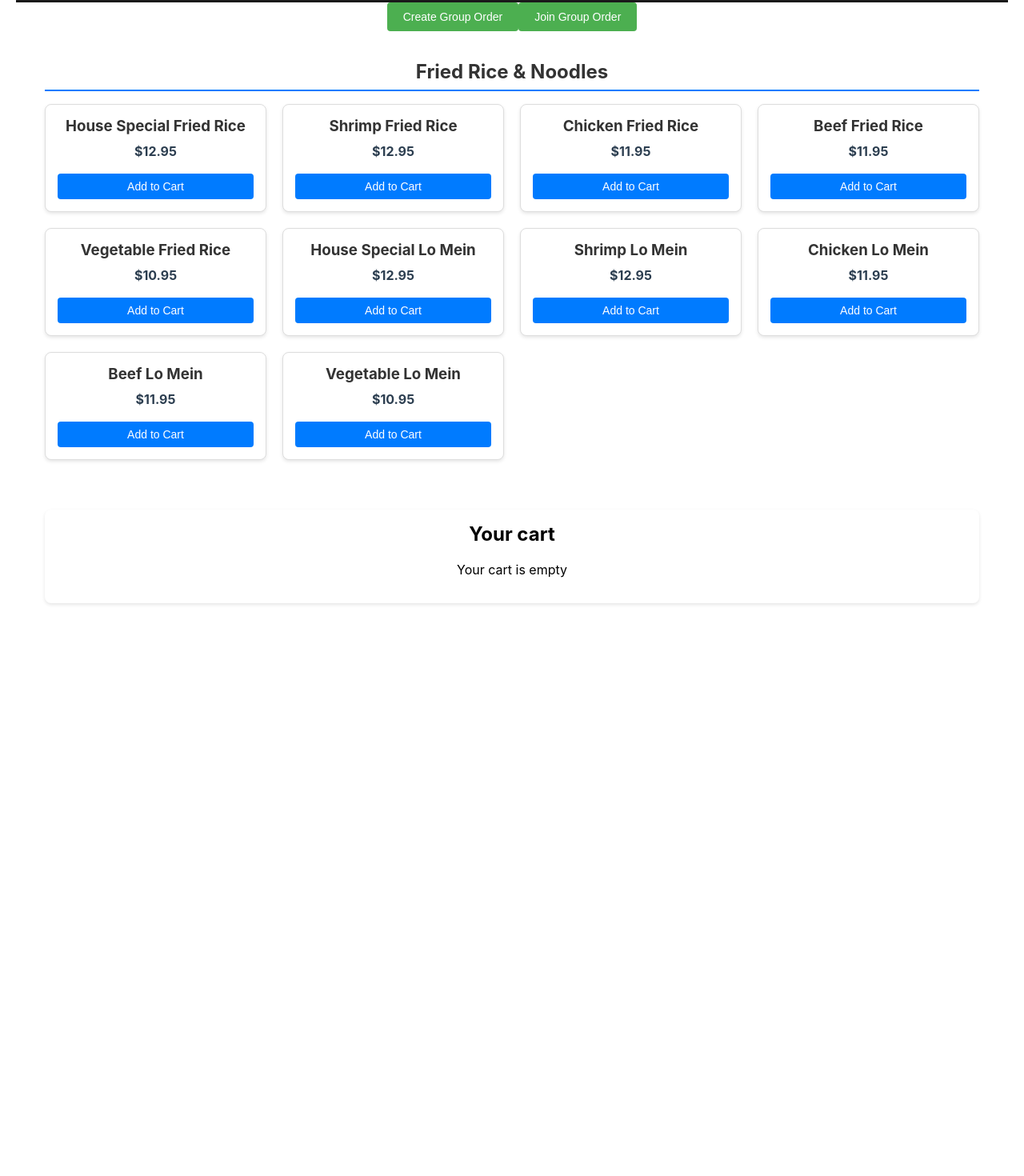
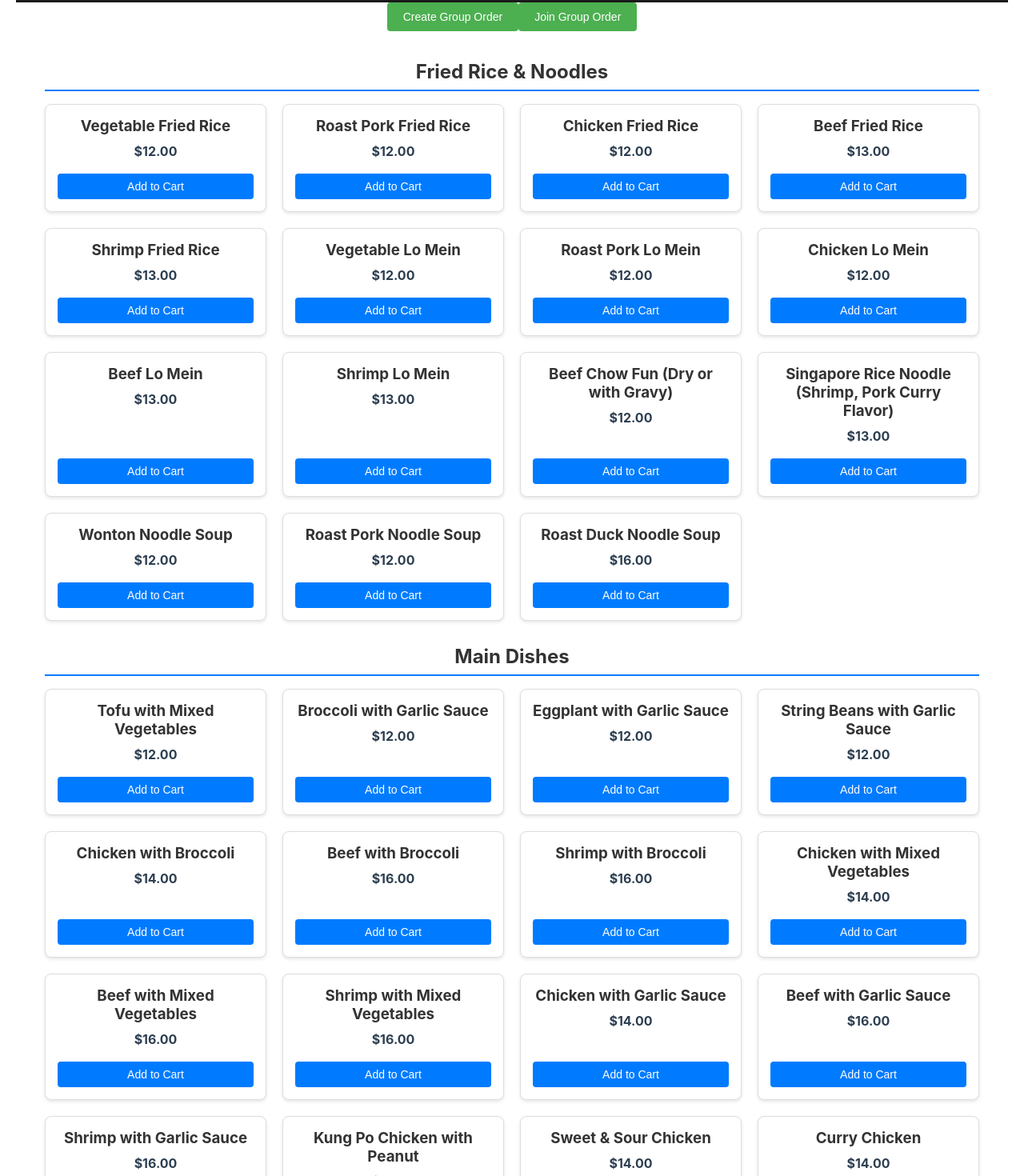
Before and after one commit to omarionnn/bigorders-client, a React (Create React App) app: page / in a window 1280 px wide. Shown: the part 120-1590 px from the top of the page at 80% size. Before the commit the page ends 910 px from the top, so only its background shows below. Built offline with nearby package versions, Linux system fonts and the light colour scheme; the HTML template or start-up script is replaced by a standard one.

Commit message:
Update menu items and prices

```diff
--- a/src/App.js
+++ b/src/App.js
@@ -8,19 +8,47 @@ import JoinOrderModal from './components/GroupOrder/JoinOrderModal';
 import Receipt from './components/GroupOrder/Receipt';
 import './App.css';
 
-// Menu data
+// Updated Menu data
 const menuData = {
   "Fried Rice & Noodles": [
-    { id: 1, name: "House Special Fried Rice", price: 12.95 },
-    { id: 2, name: "Shrimp Fried Rice", price: 12.95 },
-    { id: 3, name: "Chicken Fried Rice", price: 11.95 },
-    { id: 4, name: "Beef Fried Rice", price: 11.95 },
-    { id: 5, name: "Vegetable Fried Rice", price: 10.95 },
-    { id: 6, name: "House Special Lo Mein", price: 12.95 },
-    { id: 7, name: "Shrimp Lo Mein", price: 12.95 },
-    { id: 8, name: "Chicken Lo Mein", price: 11.95 },
-    { id: 9, name: "Beef Lo Mein", price: 11.95 },
-    { id: 10, name: "Vegetable Lo Mein", price: 10.95 }
+    { id: 1, name: "Vegetable Fried Rice", price: 12.00 },
+    { id: 2, name: "Roast Pork Fried Rice", price: 12.00 },
+    { id: 3, name: "Chicken Fried Rice", price: 12.00 },
+    { id: 4, name: "Beef Fried Rice", price: 13.00 },
+    { id: 5, name: "Shrimp Fried Rice", price: 13.00 },
+    { id: 6, name: "Vegetable Lo Mein", price: 12.00 },
+    { id: 7, name: "Roast Pork Lo Mein", price: 12.00 },
+    { id: 8, name: "Chicken Lo Mein", price: 12.00 },
+    { id: 9, name: "Beef Lo Mein", price: 13.00 },
+    { id: 10, name: "Shrimp Lo Mein", price: 13.00 },
+    { id: 11, name: "Beef Chow Fun (Dry or with Gravy)", price: 12.00 },
+    { id: 12, name: "Singapore Rice Noodle (Shrimp, Pork Curry Flavor)", price: 13.00 },
+    { id: 13, name: "Wonton Noodle Soup", price: 12.00 },
+    { id: 14, name: "Roast Pork Noodle Soup", price: 12.00 },
+    { id: 15, name: "Roast Duck Noodle Soup", price: 16.00 }
+  ],
+  "Main Dishes": [
+    { id: 16, name: "Tofu with Mixed Vegetables", price: 12.00 },
+    { id: 17, name: "Broccoli with Garlic Sauce", price: 12.00 },
+    { id: 18, name: "Eggplant with Garlic Sauce", price: 12.00 },
+    { id: 19, name: "String Beans with Garlic Sauce", price: 12.00 },
+    { id: 20, name: "Chicken with Broccoli", price: 14.00 },
+    { id: 21, name: "Beef with Broccoli", price: 16.00 },
+    { id: 22, name: "Shrimp with Broccoli", price: 16.00 },
+    { id: 23, name: "Chicken with Mixed Vegetables", price: 14.00 },
+    { id: 24, name: "Beef with Mixed Vegetables", price: 16.00 },
+    { id: 25, name: "Shrimp with Mixed Vegetables", price: 16.00 },
+    { id: 26, name: "Chicken with Garlic Sauce", price: 14.00 },
+    { id: 27, name: "Beef with Garlic Sauce", price: 16.00 },
+    { id: 28, name: "Shrimp with Garlic Sauce", price: 16.00 },
+    { id: 29, name: "Kung Po Chicken with Peanut", price: 14.00 },
+    { id: 30, name: "Sweet & Sour Chicken", price: 14.00 },
+    { id: 31, name: "Curry Chicken", price: 14.00 },
+    { id: 32, name: "General Tso Chicken", price: 16.00 },
+    { id: 33, name: "Sesame Chicken", price: 16.00 },
+    { id: 34, name: "Mango Crispy Chicken", price: 16.00 },
+    { id: 35, name: "Wok Seared Salmon with Garlic Sauce", price: 16.00 },
+    { id: 36, name: "Seared Mahi Szechuan Style", price: 16.00 }
   ]
 };
 
```
